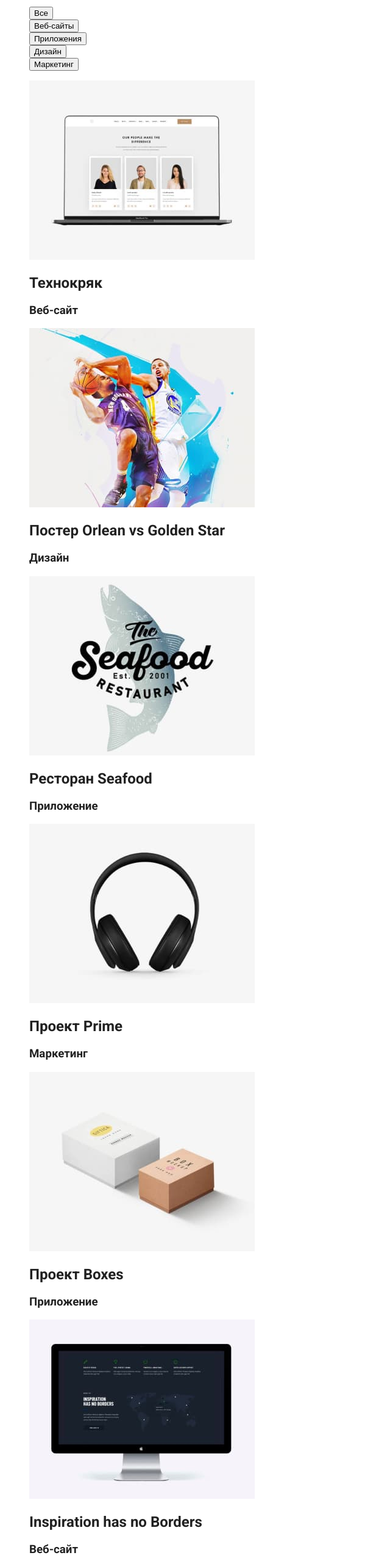
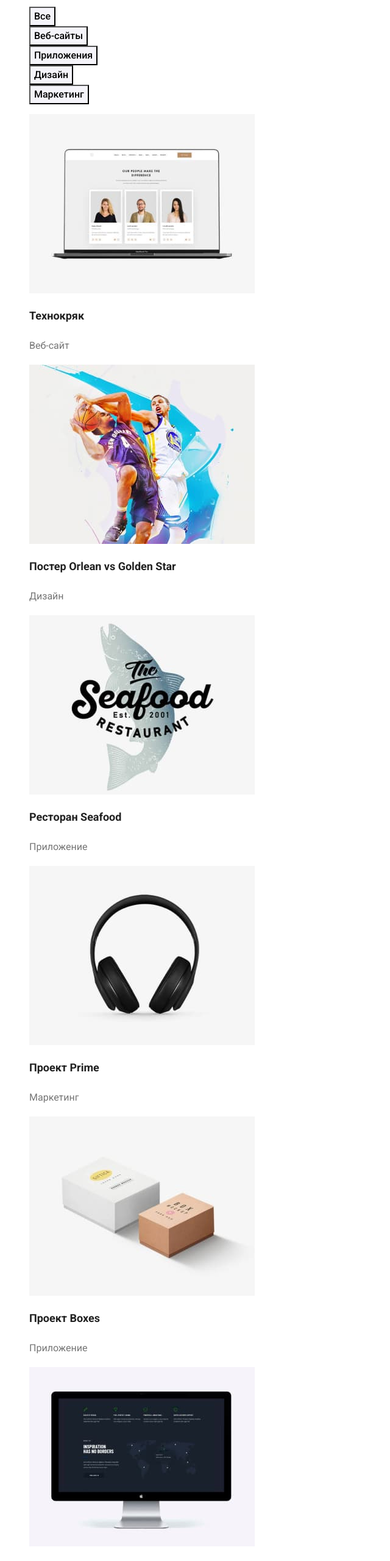
Before and after one commit to Assyl-KZ/goit-markup-hw-02, a plain HTML site: page portfolio.html in a window 1280 px wide. Shown: the part 160-2720 px from the top of the page at 61% size, without its empty margins (0-640 px from the left). Drawn offline with Linux system fonts and the light colour scheme.

Commit message:
portfolio

```diff
--- a/css/style.css
+++ b/css/style.css
@@ -15,6 +15,7 @@ body {
 
 .list {
     list-style: none;
+    text-decoration: none;
 }
 .link {
     text-decoration: none;
@@ -62,10 +63,58 @@ body {
 .title {
         font-family: var(--main_font);
         font-size: 44px;
-        font-style: 900;
+        font-weight: 900;
         line-height: 60px;
         letter-spacing: 6%;
         color: #FFFFFFE5;
     }
 
-/* ===FOOTER=== */
+/* ======================================NAVIGATION===================================== */
+.button_item {
+    background-color: var(--main_text_color_theme_light);
+    font-family: var(--main_font);
+    font-size: 16px;
+    font-weight: 500;
+    line-height: 26px;
+    letter-spacing: 3%;
+    cursor: pointer;
+    background: rgba(245, 244, 250, 1);
+}
+.button_item:hover,
+.button_item:focus {
+  background: var(--accent_color);
+  color: var(--main_text_color_theme_light);
+}
+/* =======================================PROJECTS====================================== */
+.project_title {
+    color: var(--main_text_color_theme_dark);
+    font-size: 18px;
+    font-weight: 700;
+    line-height: 36px;
+    letter-spacing: 6%;
+}
+.project_description {
+    color: var(--secondary_text_color_theme-dark);
+    font-size: 16px;
+    font-weight: 400;
+    line-height: 30px;
+    letter-spacing: 3%;
+}
+/* ========================================FOOTER======================================== */
+.footer {
+   background-color: rgba(47, 48, 58, 1);
+}
+.logo_studio {
+    color: var(--main_text_color_theme_light);
+}
+.address {
+    font-family: var(--main_font);
+    font-weight: 400;
+    font-size: 14px;
+    line-height: 24px;
+    letter-spacing: 1,71;
+    font-style: normal;
+}
+.detai_adress {
+    color: var(--main_text_color_theme_light);
+}
--- a/portfolio.html
+++ b/portfolio.html
@@ -44,15 +44,17 @@
       </ul>
     </header>
     <!-- NAVIGATION -->
-    <ul class="list">
-      <li><button type="button">Все</button></li>
-      <li><button type="button">Веб-сайты</button></li>
-      <li><button type="button">Приложения</button></li>
-      <li><button type="button">Дизайн</button></li>
-      <li><button type="button">Маркетинг</button></li>
+    <ul class="list button">
+      <li class="button_list">
+        <button class="button_item" type="button">Все</button>
+      </li>
+      <li><button class="button_item" type="button">Веб-сайты</button></li>
+      <li><button class="button_item" type="button">Приложения</button></li>
+      <li><button class="button_item" type="button">Дизайн</button></li>
+      <li><button class="button_item" type="button">Маркетинг</button></li>
     </ul>
     <!-- PROJECTS -->
-    <ul class="list">
+    <ul class="project list">
       <li>
         <img
           src="./images/portfolio/project_1.jpg"
@@ -60,89 +62,105 @@
           width="370"
           height="294"
         />
-        <h2>Технокряк</h2>
-        <h3>Веб-сайт</h3>
+        <h2 class="project_title">Технокряк</h2>
+        <h3 class="project_description">Веб-сайт</h3>
         <img
           src="./images/portfolio/project_2.jpg"
           alt="Макет постера"
           width="370"
           height="294"
         />
-        <h2>Постер <span lang="en">Orlean vs Golden Star</span></h2>
-        <h3>Дизайн</h3>
+        <h2 class="project_title">
+          Постер <span lang="en">Orlean vs Golden Star</span>
+        </h2>
+        <h3 class="project_description">Дизайн</h3>
         <img
           src="./images/portfolio/project_3.jpg"
           alt="Ресторан Seafood"
           width="370"
           height="294"
         />
-        <h2>Ресторан <span lang="en">Seafood</span></h2>
-        <h3>Приложение</h3>
+        <h2 class="project_title">Ресторан <span lang="en">Seafood</span></h2>
+        <h3 class="project_description">Приложение</h3>
         <img
           src="./images/portfolio/project_4.jpg"
           alt="Образец Сайта Prime"
           width="370"
           height="294"
         />
-        <h2>Проект <span lang="en">Prime</span></h2>
-        <h3>Маркетинг</h3>
+        <h2 class="project_title">Проект <span lang="en">Prime</span></h2>
+        <h3 class="project_description">Маркетинг</h3>
         <img
           src="./images/portfolio/project_5.jpg"
           alt="Образцы коробок"
           width="370"
           height="294"
         />
-        <h2>Проект <span lang="en">Boxes</span></h2>
-        <h3>Приложение</h3>
+        <h2 class="project_title">Проект <span lang="en">Boxes</span></h2>
+        <h3 class="project_description">Приложение</h3>
         <img
           src="./images/portfolio/project_6.jpg"
           alt="Макет веб сайта"
           width="370"
           height="294"
         />
-        <h2 lang="en">Inspiration has no Borders</h2>
-        <h3>Веб-сайт</h3>
+        <h2 class="project_title" lang="en">Inspiration has no Borders</h2>
+        <h3 class="project_description">Веб-сайт</h3>
         <img
           src="./images/portfolio/project_7.jpg"
           alt="Образец журнала"
           width="370"
           height="294"
         />
-        <h2>Издание <span lang="en">Limited Edition</span></h2>
-        <h3>Дизайн</h3>
+        <h2 class="project_title">
+          Издание <span lang="en">Limited Edition</span>
+        </h2>
+        <h3 class="project_description">Дизайн</h3>
         <img
           src="./images/portfolio/project_8.jpg"
           alt="Образец изделия"
           width="370"
           height="294"
         />
-        <h2>Проект <span lang="en">LAB</span></h2>
-        <h3>Маркетинг</h3>
+        <h2 class="project_title">Проект <span lang="en">LAB</span></h2>
+        <h3 class="project_description">Маркетинг</h3>
         <img
           src="./images/portfolio/project_9.jpg"
           alt="бразец Приложения"
           width="370"
           height="294"
         />
-        <h2 lang="en">Growing Business</h2>
-        <h3>Приложение</h3>
+        <h2 class="project_title" lang="en">Growing Business</h2>
+        <h3 class="project_description">Приложение</h3>
       </li>
     </ul>
     <!-- FOOTER -->
-    <footer>
-      <a href="#logo" lang="en"> Web Studio</a>
-      <address>
-        <ul>
+    <footer class="footer">
+      <a class="link" href="#logo" lang="en">
+        <span class="logo_web">Web</span>
+        <span class="logo_studio">Studio</span></a
+      >
+      <address class="address">
+        <ul class="list">
           <li>
             <a
+              class="detai_adress list"
               href="https://goo.gl/maps/JiNANyfJPE1kAV9W7"
               target="blank"
               rel="noopener noreferrer"
               >г. Киев, пр-т Леси Украинки, 26</a
             >
           </li>
-          <li><a href="mailto:info@example.com">info@example.com</a></li>
-          <li><a href="tel:+380991111111">+38 099 111 11 11</a></li>
+          <li>
+            <a class="contact list" href="mailto:info@example.com"
+              >info@example.com</a
+            >
+          </li>
+          <li>
+            <a class="contact list" href="tel:+380991111111"
+              >+38 099 111 11 11</a
+            >
+          </li>
         </ul>
       </address>
     </footer>
```
